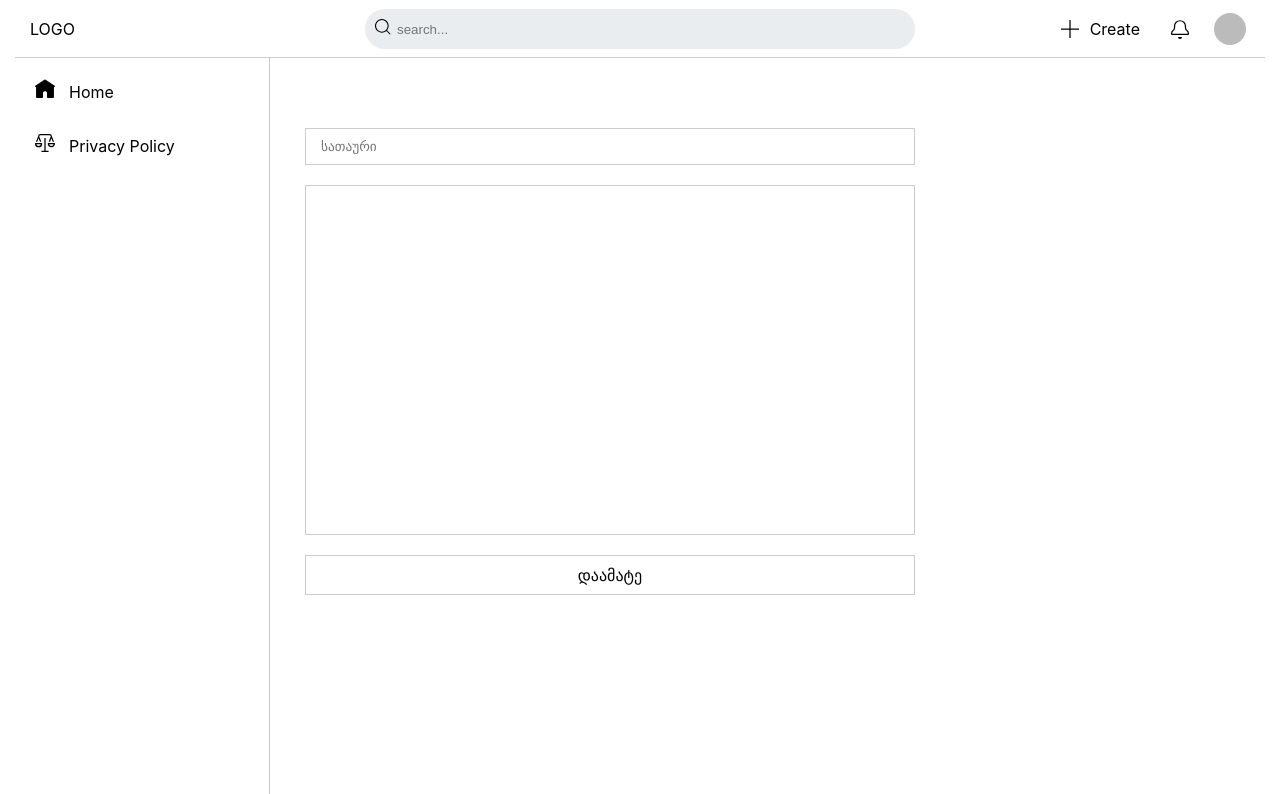
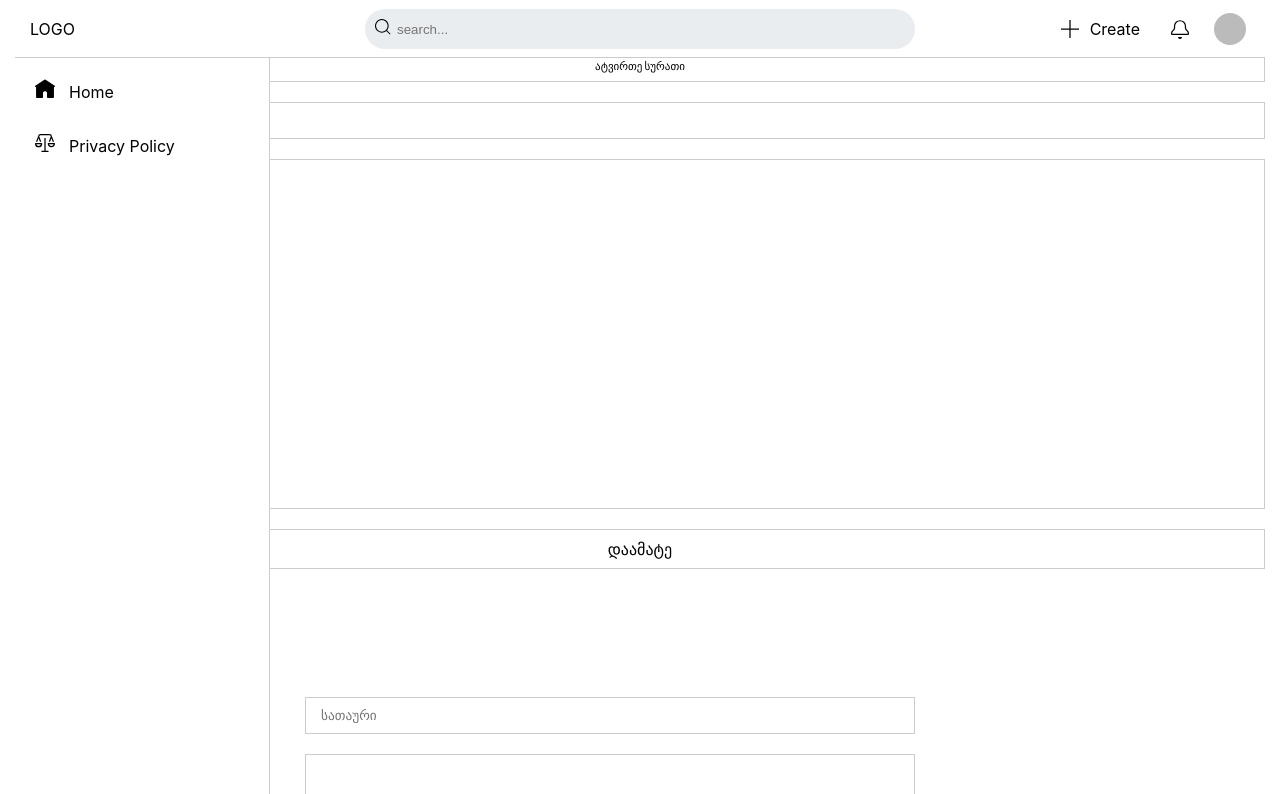
Before and after one commit to Desp0o/movie-community, a React (Vite) app: page /#/pages/EditPost/1 in a window 1280 px wide. Shown: the top 794 px of the page. Built offline with nearby package versions, Linux system fonts and the light colour scheme; no server answers; sample sign-in values are in the browser's storage.

Commit message:
remove link from bottom nav to createpage

```diff
--- a/src/App.tsx
+++ b/src/App.tsx
@@ -20,7 +20,7 @@ import Create from "./pages/Create"
 import axios from "axios"
 import { QueryClient, QueryClientProvider } from "react-query"
 import EditPost from "./pages/EditPost"
-// import AddPost from "./components/CreatePageComps/AddPost"
+import AddPost from "./components/CreatePageComps/AddPost"
 
 const queryClient = new QueryClient()
 
@@ -109,7 +109,7 @@ function App() {
       <div className={isDark ? "app darkMode" : "app"}>
         <Navbar />
         <LeftNavigation />
-        {/* <AddPost /> */}
+        <AddPost />
         <Routes>
           <Route path="/" element={<Outlet />} />
           <Route index element={<Feed />} />
--- a/src/components/bottomNav/BottomNavigation.tsx
+++ b/src/components/bottomNav/BottomNavigation.tsx
@@ -1,4 +1,3 @@
-import { Link } from "react-router-dom";
 import { addIcon } from "../../assets/svg/addIcon";
 import { bellPasiveIcon } from "../../assets/svg/bell";
 import { searchIconResposnive } from "../../assets/svg/searchIcon";
@@ -23,12 +22,10 @@ const BottomNavigation = () => {
         <></>
       )}
 
-      <Link to='/pages/Create'>
         <div className={isDark ? "nav_create_post dark" : "nav_create_post"}>
           <span style={{display:"flex", alignItems:"center", justifyContent:"center"}} onClick={openPostAddModal}>{addIcon}</span>
           <p>Create</p>
         </div>
-      </Link>
 
       <div
         className={
```
